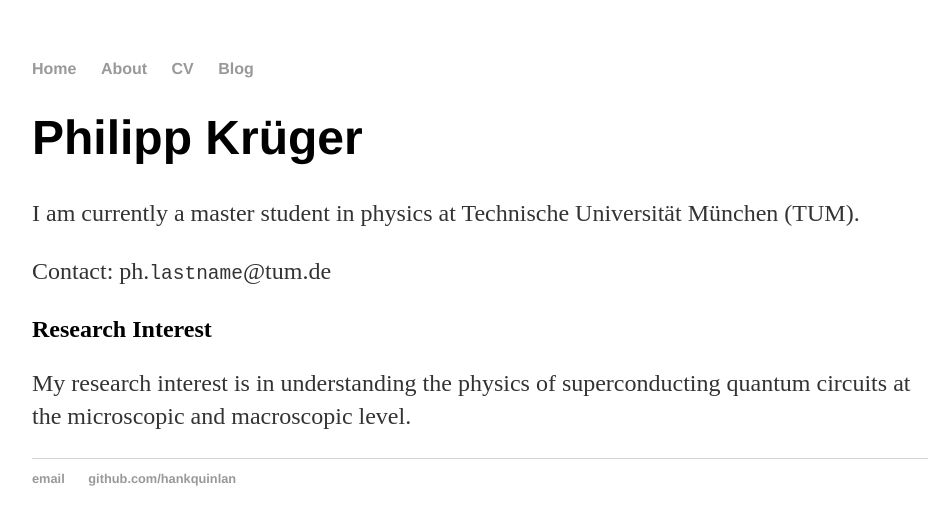
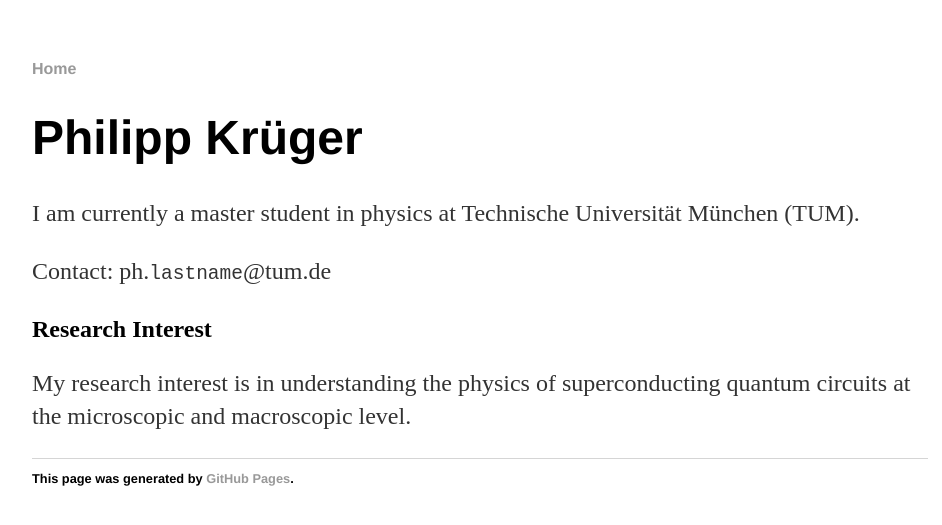
Before and after one commit to PhilippKrueger/PhilippKrueger.github.io, a Jekyll site: the page built from index.html, in a window 1280 px wide. Shown: the top 525 px of the page, without its empty margins (160-1102 px from the left). Built offline with Jekyll 4.4.1, drawn with Linux system fonts in a browser that asks for light colours.

Commit message:
Update default.html

```diff
--- a/_layouts/default.html
+++ b/_layouts/default.html
@@ -9,9 +9,6 @@
 			<nav>
 	    		<ul>
 	        		<li><a href="/">Home</a></li>
-		        	<li><a href="/about">About</a></li>
-	        		<li><a href="/cv">CV</a></li>
-	        		<li><a href="/blog">Blog</a></li>
 	    		</ul>
 			</nav>
 			<div class="container">
@@ -21,8 +18,7 @@
 			</div><!-- /.container -->
 			<footer>
 	    		<ul>
-	        		<li><a href="mailto:hankquinlanhub@gmail.com">email</a></li>
-	        		<li><a href="https://github.com/hankquinlan">github.com/hankquinlan</a></li>
+	        		This page was generated by <a href="https://pages.github.com">GitHub Pages</a>.
 				</ul>
 			</footer>
 		</body>
```
